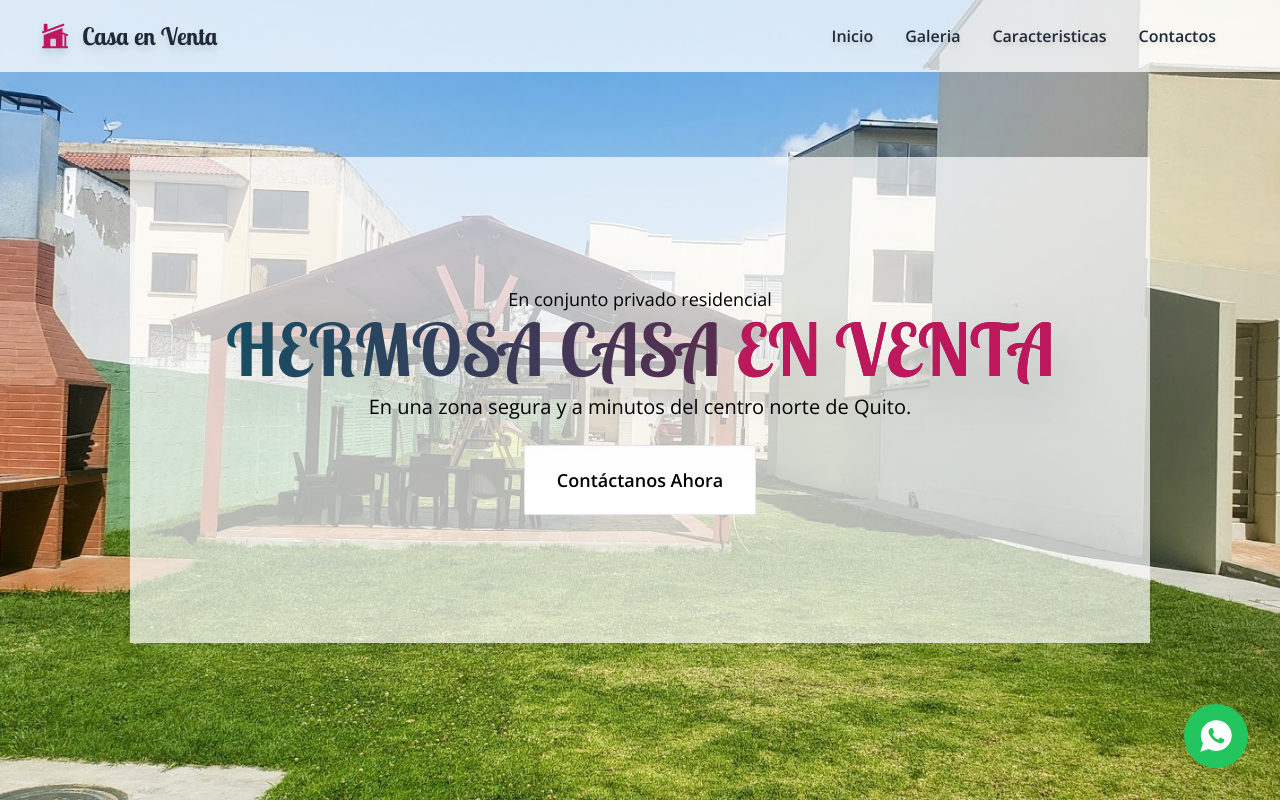
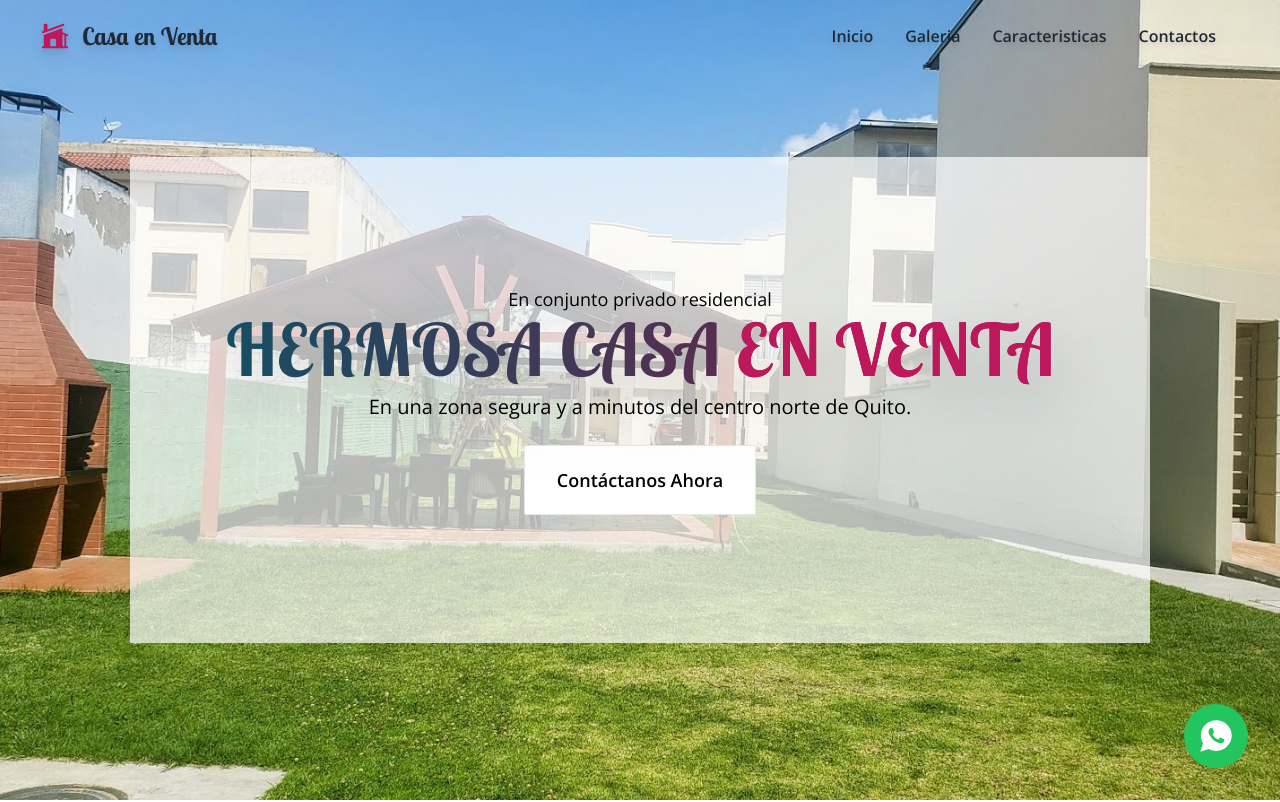
Before and after one commit to Santyluito/WebSiteHome, a React (Vite) app: page / in a window 1280 px wide. Shown: the top 802 px of the page. Built offline with nearby package versions, Linux system fonts and the light colour scheme.

Commit message:
agregado effecto scroll-top

```diff
--- a/src/App.jsx
+++ b/src/App.jsx
@@ -1,3 +1,4 @@
+import { useEffect, useState } from "react";
 import { Contact, Footer, Gallery3, Hero } from "./components";
 import { Feactures2 } from "./components/Feactures2";
 import { Navbar2 } from "./components/Navbar2";
@@ -5,10 +6,20 @@ import ButtonW from "./modules/ButtonW";
 import WhatsappButton from "./modules/WhatsappButton";
 
 function App() {
+  const [isTopOfPage, setIsTopOfPage] = useState(true);
+  useEffect(() => {
+    const handleScroll = () => {
+      if (window.scrollY === 0) setIsTopOfPage(true);
+      if (window.scrollY !== 0) setIsTopOfPage(false);
+    };
+    window.addEventListener("scroll", handleScroll);
+    return () => window.removeEventListener("scroll", handleScroll);
+  }, []);
+
   return (
     <main className="App font-OpenSans">
       <WhatsappButton />
-      <Navbar2 />
+      <Navbar2 isTopOfPage={isTopOfPage} />
       <Hero />
       <Gallery3 />
       <Feactures2 />
--- a/src/components/Navbar2.jsx
+++ b/src/components/Navbar2.jsx
@@ -9,12 +9,14 @@ let links = [
   { name: "Contactos", link: "#contact" },
 ];
 
-export const Navbar2 = () => {
+export const Navbar2 = ({ isTopOfPage }) => {
+
   const [open, setOpen] = useState(false);
+  const navbarBackground = isTopOfPage ? "" : "bg-white/75";
 
   return (
-    <div className="absolute w-full z-50">
-      <nav className="md:flex justify-between space-y-8 md:space-y-0 bg-white md:bg-white/75 py-8 md:py-1 md:px-10 px-7">
+    <div className="absolute md:fixed w-full z-50">
+      <nav className={`md:flex justify-between space-y-8 md:space-y-0  py-8 md:py-1 md:px-10 px-7 ${navbarBackground} `}>
         <a
           href="#"
           className="font-bold text-2xl cursor-pointer flex items-center font-Lobster text-gray-800 drop-shadow-lg"
```
